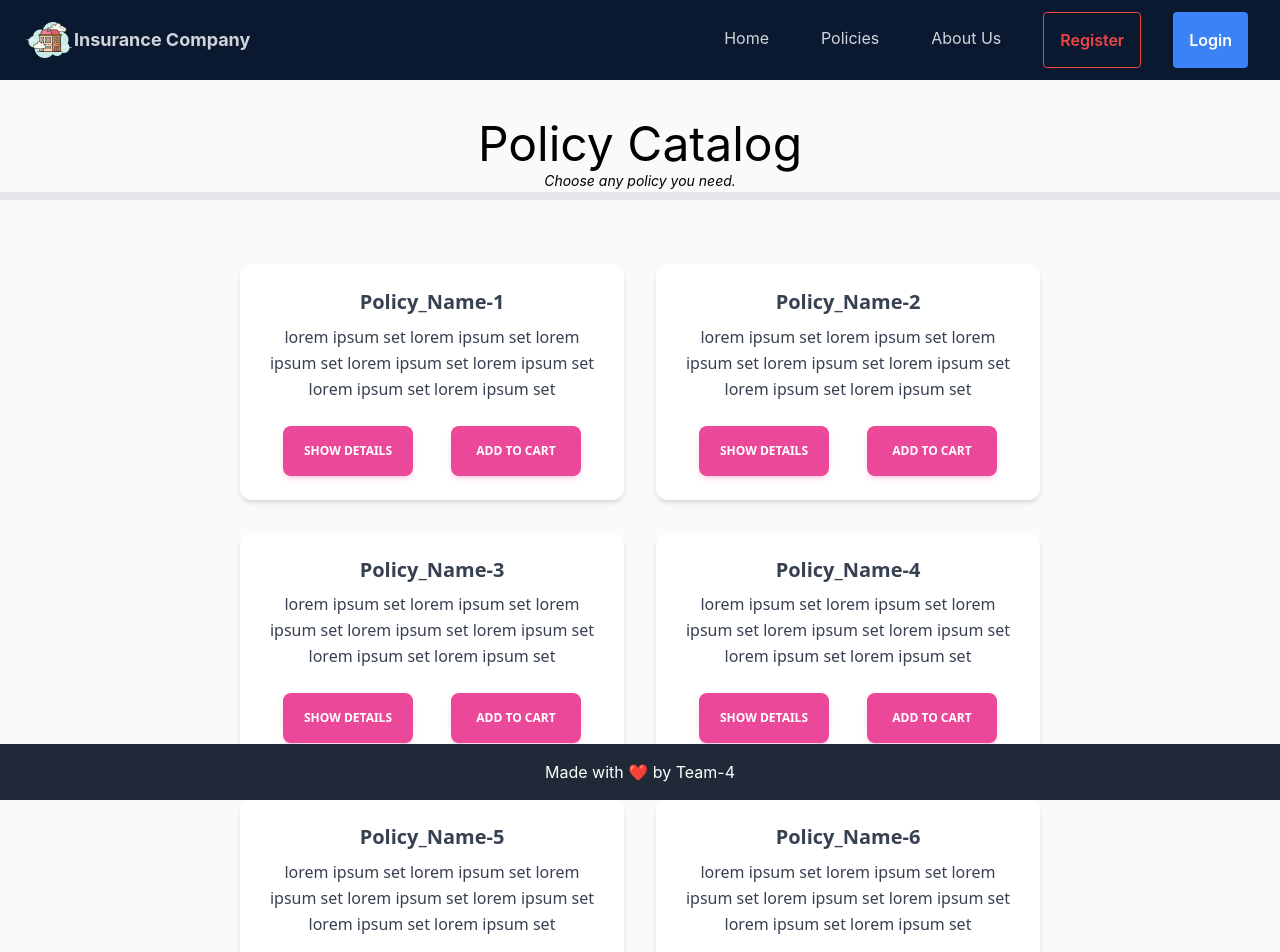
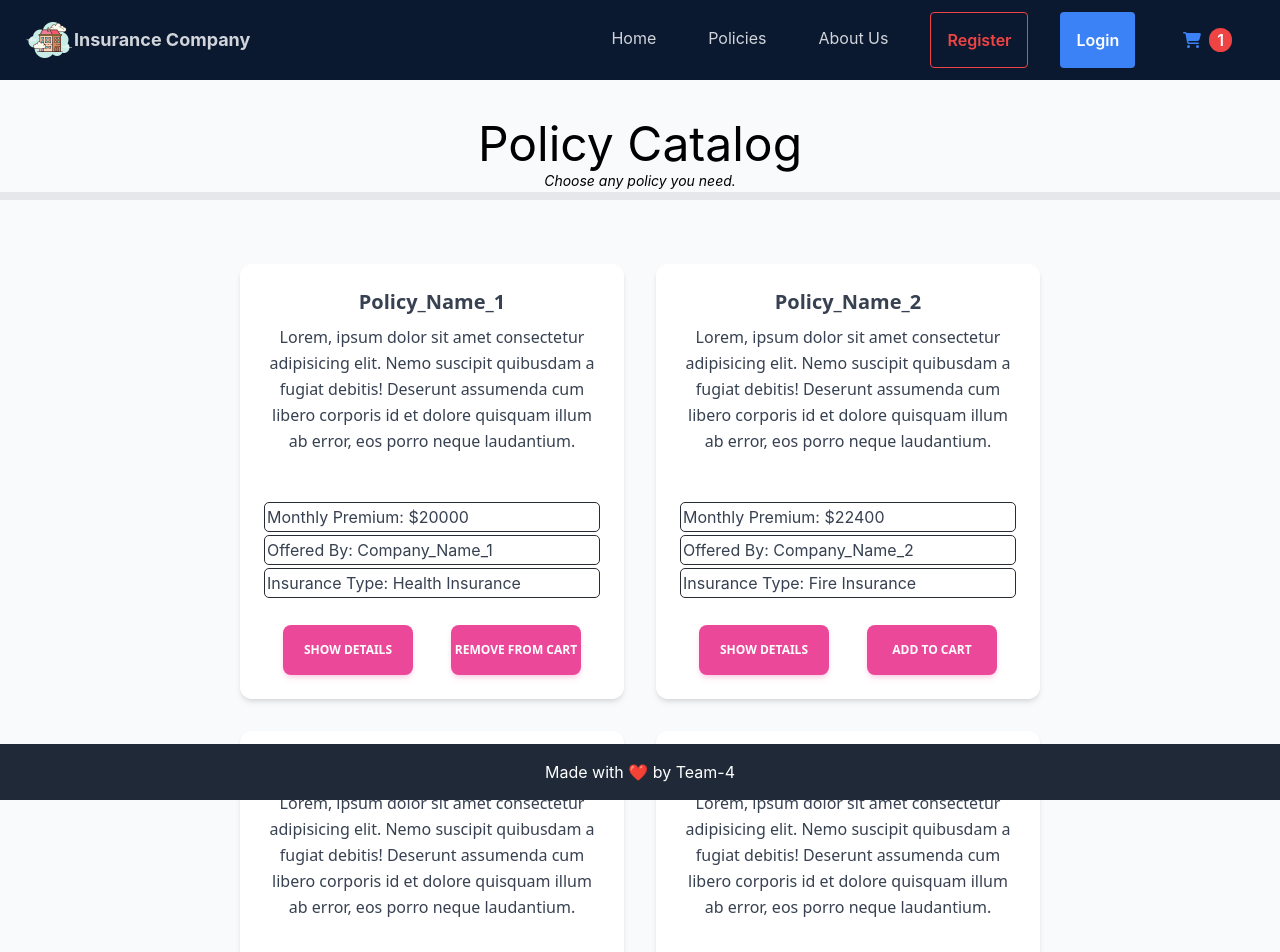
Before and after one commit to Sudipto-Ghosh786/InsuranceAppFrontend, a React (Create React App) app: page / in a window 1280 px wide. Shown: the top 952 px of the page. Built offline with nearby package versions, Linux system fonts and the light colour scheme.

Commit message:
Added functionality to add and remove from cart.

```diff
--- a/package.json
+++ b/package.json
@@ -3,6 +3,8 @@
   "version": "0.1.0",
   "private": true,
   "dependencies": {
+    "@fortawesome/free-solid-svg-icons": "^6.4.2",
+    "@fortawesome/react-fontawesome": "^0.2.0",
     "@testing-library/jest-dom": "^5.17.0",
     "@testing-library/react": "^13.4.0",
     "@testing-library/user-event": "^13.5.0",
--- a/src/App.css
+++ b/src/App.css
@@ -5,6 +5,13 @@
 .App-logo {
   height: 40vmin;
   pointer-events: none;
+}
+
+.policy-meta-data h3 {
+  border: 1px solid #282c34;
+  border-radius: 5px;
+  padding: 2px;
+  margin-bottom: 3px;
 }
 
 .show-details-button {
@@ -18,7 +25,7 @@
   min-width: 130px;
   min-height: 50px;
 }
-/* Add this to your CSS or use Tailwind classes */
+
 .add-to-cart-button {
   transition: opacity 0.3s;
 }
@@ -34,8 +41,6 @@
 .add-to-cart-button:hover .icon-content {
   opacity: 1;
 }
-
-
 
 .nav-item {
   position: relative;
--- a/src/components/NavigationBar.jsx
+++ b/src/components/NavigationBar.jsx
@@ -1,55 +1,83 @@
-import React, { useState } from 'react';
-import { Fa500Px, FaTimes } from 'react-icons/fa';
-import InsuranceBuildingLogo from '../assets/building-icon.png';
+import React, { useState } from "react";
+import { Fa500Px, FaTimes } from "react-icons/fa";
+import { FontAwesomeIcon } from "@fortawesome/react-fontawesome";
+import { faShoppingCart } from '@fortawesome/free-solid-svg-icons';
+import InsuranceBuildingLogo from "../assets/building-icon.png";
 
-export default function NavigationBar() {
+export default function NavigationBar({ cartItemCount }) {
   const [nav, setNav] = useState(false);
 
   const handleClick = () => {
     return setNav(!nav);
-  }
+  };
 
   return (
-    <div className='fixed w-full h-[80px] flex justify-between items-center px-4 bg-[#0a192f] text-gray-300'>
-      <div className='flex px-2 items-center'>
-        <img src={InsuranceBuildingLogo} alt="insurance-building-logo" style={{ width: "50px" }} />
-        <h1 className='text-lg font-bold'>Insurance Company</h1>
+    <div className="fixed w-full h-[80px] flex justify-between items-center px-4 bg-[#0a192f] text-gray-300">
+      <div className="flex px-2 items-center">
+        <img
+          src={InsuranceBuildingLogo}
+          alt="insurance-building-logo"
+          style={{ width: "50px" }}
+        />
+        <h1 className="text-lg font-bold">Insurance Company</h1>
       </div>
 
       {/* Menu */}
-      <div className='hidden md:flex h-full items-center'>
-        <ul className='w-full h-full hidden md:flex items-center'>
-          <li className='nav-item m-2'>Home</li>
-          <li className='nav-item m-2'>Policies</li>
-          <li className='nav-item m-2'>About Us</li>
-          <li className='h-14 m-4 flex items-center border border-red-500 hover:border-red-700 text-red-500 hover:text-red-700 font-semibold rounded focus:outline-none'>
-              Register
+      <div className="hidden md:flex h-full items-center">
+        <ul className="w-full h-full hidden md:flex items-center">
+          <li className="nav-item m-2">Home</li>
+          <li className="nav-item m-2">Policies</li>
+          <li className="nav-item m-2">About Us</li>
+          <li className="h-14 m-4 flex items-center border border-red-500 hover:border-red-700 text-red-500 hover:text-red-700 font-semibold rounded focus:outline-none">
+            Register
           </li>
-          <li className='h-14 m-4 flex items-center bg-blue-500 hover:bg-blue-700 text-white font-semibold rounded'>
+          <li className="h-14 m-4 flex items-center bg-blue-500 hover:bg-blue-700 text-white font-semibold rounded">
             Login
+          </li>
+          <li className="h-14 m-4 flex items-center text-blue-500 hover:text-blue-700 font-semibold rounded focus:outline-none">
+            <FontAwesomeIcon icon={faShoppingCart} className="mr-2" />
+            {cartItemCount > 0 && (
+              <span className="bg-red-500 text-white px-2 rounded-full">
+                {cartItemCount}
+              </span>
+            )}
           </li>
         </ul>
       </div>
 
       {/* Hamburgermenu */}
-      <div onClick={handleClick} className='md:hidden z-10'>
+      <div onClick={handleClick} className="md:hidden z-10">
         {!nav ? <Fa500Px /> : <FaTimes />}
       </div>
 
       {/* Mobile View */}
-      <div className={!nav ? 'hidden' : 'absolute top-0 left-0 w-full h-screen bg-[#0a192f] flex flex-col justify-center items-center'}>
-        <ul className='absolute top-0 left-0 w-full h-screen bg-[#0a192f] flex flex-col justify-center items-center'>
-          <li className='nav-item py-6 text-4xl'>Home</li>
-          <li className='nav-item py-6 text-4xl'>Policies</li>
-          <li className='nav-item py-6 text-4xl'>About Us</li>
-          <li className='py-6 text-4xl h-14 m-4 flex items-center border border-red-500 hover:border-red-700 text-red-500 hover:text-red-700 font-semibold rounded focus:outline-none'>
-              Register
+      <div
+        className={
+          !nav
+            ? "hidden"
+            : "absolute top-0 left-0 w-full h-screen bg-[#0a192f] flex flex-col justify-center items-center"
+        }
+      >
+        <ul className="absolute top-0 left-0 w-full h-screen bg-[#0a192f] flex flex-col justify-center items-center">
+          <li className="nav-item py-6 text-4xl">Home</li>
+          <li className="nav-item py-6 text-4xl">Policies</li>
+          <li className="nav-item py-6 text-4xl">About Us</li>
+          <li className="h-14 m-4 flex items-center text-blue-500 hover:text-blue-700 font-semibold rounded focus:outline-none">
+            <FontAwesomeIcon icon={faShoppingCart} className="mr-2" />
+            {cartItemCount > 0 && (
+              <span className="bg-red-500 text-white px-2 rounded-full">
+                {cartItemCount}
+              </span>
+            )}
           </li>
-          <li className='py-6 text-4xl h-14 m-4 flex items-center bg-blue-500 hover:bg-blue-700 text-white font-semibold rounded'>
+          <li className="py-6 text-4xl h-14 m-4 flex items-center border border-red-500 hover:border-red-700 text-red-500 hover:text-red-700 font-semibold rounded focus:outline-none">
+            Register
+          </li>
+          <li className="py-6 text-4xl h-14 m-4 flex items-center bg-blue-500 hover:bg-blue-700 text-white font-semibold rounded">
             Login
           </li>
         </ul>
       </div>
     </div>
-  )
+  );
 }
--- a/src/components/Policies.jsx
+++ b/src/components/Policies.jsx
@@ -1,17 +1,34 @@
 import React from 'react';
+import { useState, useEffect } from 'react';
 import PolicyCard from './PolicyCard';
+// import { catalogData } from '../testData/catalogData';
+// import { cartItemsData } from '../testData/cartItemsData';
 
-export default function Policies() {
+export default function Policies({ catalogData, cartItems, setCartItems }) {
+  const userId = 1;
+
+  console.log("Cart Items");
+  console.log(cartItems);
+
+  const PolicyCards = catalogData.map((policyItem) => {
+    return <PolicyCard key={policyItem.policyId}
+    userId={userId}
+    policyId={policyItem.policyId}
+    title={policyItem.policyName}
+    description={policyItem.description}
+    imageUrl="https://i.pravatar.cc"
+    premium={policyItem.premium}
+    insuranceType={policyItem.insuranceType}
+    companyName={policyItem.companyName}
+    cartItems={cartItems}
+    setCartItems={setCartItems} />
+  })
+
+  console.log(PolicyCards);
+
   return (
     <div className='container px-5 py-12 mx-auto flex flex-wrap items-center justify-center'>
-      <PolicyCard title="Policy_Name-1" description="lorem ipsum set lorem ipsum set lorem ipsum set lorem ipsum set lorem ipsum set lorem ipsum set lorem ipsum set" imageUrl="https://i.pravatar.cc" />
-      <PolicyCard title="Policy_Name-2" description="lorem ipsum set lorem ipsum set lorem ipsum set lorem ipsum set lorem ipsum set lorem ipsum set lorem ipsum set" imageUrl="https://i.pravatar.cc" />
-      <PolicyCard title="Policy_Name-3" description="lorem ipsum set lorem ipsum set lorem ipsum set lorem ipsum set lorem ipsum set lorem ipsum set lorem ipsum set" imageUrl="https://i.pravatar.cc" />
-      <PolicyCard title="Policy_Name-4" description="lorem ipsum set lorem ipsum set lorem ipsum set lorem ipsum set lorem ipsum set lorem ipsum set lorem ipsum set" imageUrl="https://i.pravatar.cc" />
-      <PolicyCard title="Policy_Name-5" description="lorem ipsum set lorem ipsum set lorem ipsum set lorem ipsum set lorem ipsum set lorem ipsum set lorem ipsum set" imageUrl="https://i.pravatar.cc" />
-      <PolicyCard title="Policy_Name-6" description="lorem ipsum set lorem ipsum set lorem ipsum set lorem ipsum set lorem ipsum set lorem ipsum set lorem ipsum set" imageUrl="https://i.pravatar.cc" />
-      <PolicyCard title="Policy_Name-7" description="lorem ipsum set lorem ipsum set lorem ipsum set lorem ipsum set lorem ipsum set lorem ipsum set lorem ipsum set" imageUrl="https://i.pravatar.cc" />
-      <PolicyCard title="Policy_Name-8" description="lorem ipsum set lorem ipsum set lorem ipsum set lorem ipsum set lorem ipsum set lorem ipsum set lorem ipsum set" imageUrl="https://i.pravatar.cc" />
+      {PolicyCards}
     </div>
   )
 }
--- a/src/components/PolicyCard.jsx
+++ b/src/components/PolicyCard.jsx
@@ -2,7 +2,8 @@ import React from "react";
 import { useState } from "react";
 import { FaShoppingCart } from "react-icons/fa";
 
-export default function PolicyCard({ title, description, imageUrl }) {
+export default function PolicyCard({ userId, policyId, title, description,
+  imageUrl, premium, companyName, insuranceType, cartItems, setCartItems }) {
   const [isHovered, setIsHovered] = useState(false);
 
   return (
@@ -15,27 +16,41 @@ export default function PolicyCard({ title, description, imageUrl }) {
           {description}
         </p>
       </div>
+      <div className="policy-meta-data p-6 text-left">
+        <h3><label htmlFor="monthly-premium">Monthly Premium:</label> ${premium}</h3>
+        <h3><label htmlFor="offered-by">Offered By:</label> {companyName}</h3>
+        <h3><label htmlFor="offered-by">Insurance Type:</label> {insuranceType}</h3>
+      </div>
       <div className="p-6 pt-0 flex items-center justify-around">
         <button
-          className="show-details-button select-none rounded-lg bg-pink-500 py-3 px-6 text-center align-middle font-sans text-xs font-bold uppercase text-white shadow-md shadow-pink-500/20 transition-all hover:shadow-lg hover:shadow-pink-500/40 focus:opacity-[0.85] focus:shadow-none active:opacity-[0.85] active:shadow-none disabled:pointer-events-none disabled:opacity-50 disabled:shadow-none"
+          className="show-details-button select-none rounded-lg bg-pink-500 py-3 px-6 text-center align-middle font-sans text-xs font-bold uppercase text-white shadow-md shadow-pink-500/20 transition-all hover:shadow-lg hover:shadow-pink-500/40"
           type="button"
           data-ripple-light="true"
         >
           Show Details
         </button>
         <button
-          className="add-to-cart-button select-none rounded-lg bg-pink-500 py-3 px-6 text-center align-middle font-sans text-xs font-bold uppercase text-white shadow-md shadow-pink-500/20 transition-all hover:shadow-lg hover:shadow-pink-500/40 focus:opacity-[0.85] focus:shadow-none active:opacity-[0.85] active:shadow-none disabled:pointer-events-none disabled:opacity-50 disabled:shadow-none flex justify-center items-center"
+          className="add-to-cart-button select-none rounded-lg bg-pink-500 py-3 px-6 text-center align-middle font-sans text-xs font-bold uppercase text-white shadow-md shadow-pink-500/20 transition-all hover:shadow-lg hover:shadow-pink-500/40 flex justify-center items-center"
           type="button"
           data-ripple-light="true"
           onMouseEnter={() => setIsHovered(true)}
           onMouseLeave={() => setIsHovered(false)}
+          onClick={(e) => {
+            if (cartItems.some(item => item.policyId === policyId)) {
+              setCartItems(cartItems.filter(item => item.policyId !== policyId));
+            } else {
+              setCartItems([...cartItems, { userId, policyId }])
+            }
+          }}
         >
           {isHovered ? (
             <span className="icon-content opacity-0">
               <FaShoppingCart />
             </span>
           ) : (
-            <span className="text-content">Add To Cart</span>
+            <span className="text-content">{
+              cartItems.some(item => item.policyId === policyId) ?
+              "Remove From Cart" : "Add to Cart"}</span>
           )}
         </button>
       </div>
--- a/src/pages/PoliciesPage.jsx
+++ b/src/pages/PoliciesPage.jsx
@@ -1,16 +1,19 @@
-import React from 'react'
+import React from 'react';
+import { useState } from 'react';
 import NavigationBar from '../components/NavigationBar';
 import Policies from '../components/Policies';
 import PoliciesBanner from '../components/PoliciesBanner';
 import Footer from '../components/Footer';
+import { catalogData } from '../testData/catalogData';
+import { cartItemsData } from '../testData/cartItemsData';
 
-export default function
-  () {
+export default function PoliciesPage() {
+  const [cartItems, setCartItems] = useState(cartItemsData);
   return (
     <div className='bg-slate-50'>
-      <NavigationBar />
+      <NavigationBar cartItemCount={cartItems.length} />
       <PoliciesBanner />
-      <Policies />
+      <Policies catalogData={catalogData} cartItems={cartItems} setCartItems={setCartItems} />
       <Footer />
     </div>
   )
--- /dev/null
+++ b/src/testData/cartItemsData.jsx
@@ -0,0 +1,4 @@
+export const cartItemsData = [{
+    userId: 1,
+    policyId: 101
+}]
--- /dev/null
+++ b/src/testData/catalogData.jsx
@@ -0,0 +1,41 @@
+export const catalogData = [{policyId: 101,
+    policyName: "Policy_Name_1",
+    companyName: "Company_Name_1",
+    tenure: 100,
+    premium: 20000,
+    description: "Lorem, ipsum dolor sit amet consectetur adipisicing elit. Nemo suscipit quibusdam a fugiat debitis! Deserunt assumenda cum libero corporis id et dolore quisquam illum ab error, eos porro neque laudantium.",
+    coverage: 2,
+    insuranceType: "Health Insurance"
+}, {policyId: 102,
+    policyName: "Policy_Name_2",
+    companyName: "Company_Name_2",
+    tenure: 150,
+    premium: 22400,
+    description: "Lorem, ipsum dolor sit amet consectetur adipisicing elit. Nemo suscipit quibusdam a fugiat debitis! Deserunt assumenda cum libero corporis id et dolore quisquam illum ab error, eos porro neque laudantium.",
+    coverage: 1,
+    insuranceType: "Fire Insurance"
+}, {policyId: 103,
+    policyName: "Policy_Name_3",
+    companyName: "Company_Name_3",
+    description: "Lorem, ipsum dolor sit amet consectetur adipisicing elit. Nemo suscipit quibusdam a fugiat debitis! Deserunt assumenda cum libero corporis id et dolore quisquam illum ab error, eos porro neque laudantium.",
+    tenure: 200,
+    premium: 34000,
+    coverage: 4,
+    insuranceType: "Health Insurance"
+}, {policyId: 104,
+    policyName: "Policy_Name_4",
+    description: "Lorem, ipsum dolor sit amet consectetur adipisicing elit. Nemo suscipit quibusdam a fugiat debitis! Deserunt assumenda cum libero corporis id et dolore quisquam illum ab error, eos porro neque laudantium.",
+    companyName: "Company_Name_1",
+    tenure: 350,
+    premium: 50000,
+    coverage: 5,
+    insuranceType: "Health Insurance"
+}, {policyId: 105,
+    policyName: "Policy_Name_5",
+    companyName: "Company_Name_4",
+    description: "Lorem, ipsum dolor sit amet consectetur adipisicing elit. Nemo suscipit quibusdam a fugiat debitis! Deserunt assumenda cum libero corporis id et dolore quisquam illum ab error, eos porro neque laudantium.",
+    tenure: 50,
+    premium: 21000,
+    coverage: 3,
+    insuranceType: "Pension Scheme"
+}];
```
Also changed, not shown: 1 other file (tests, documents, lock files or other folders).
